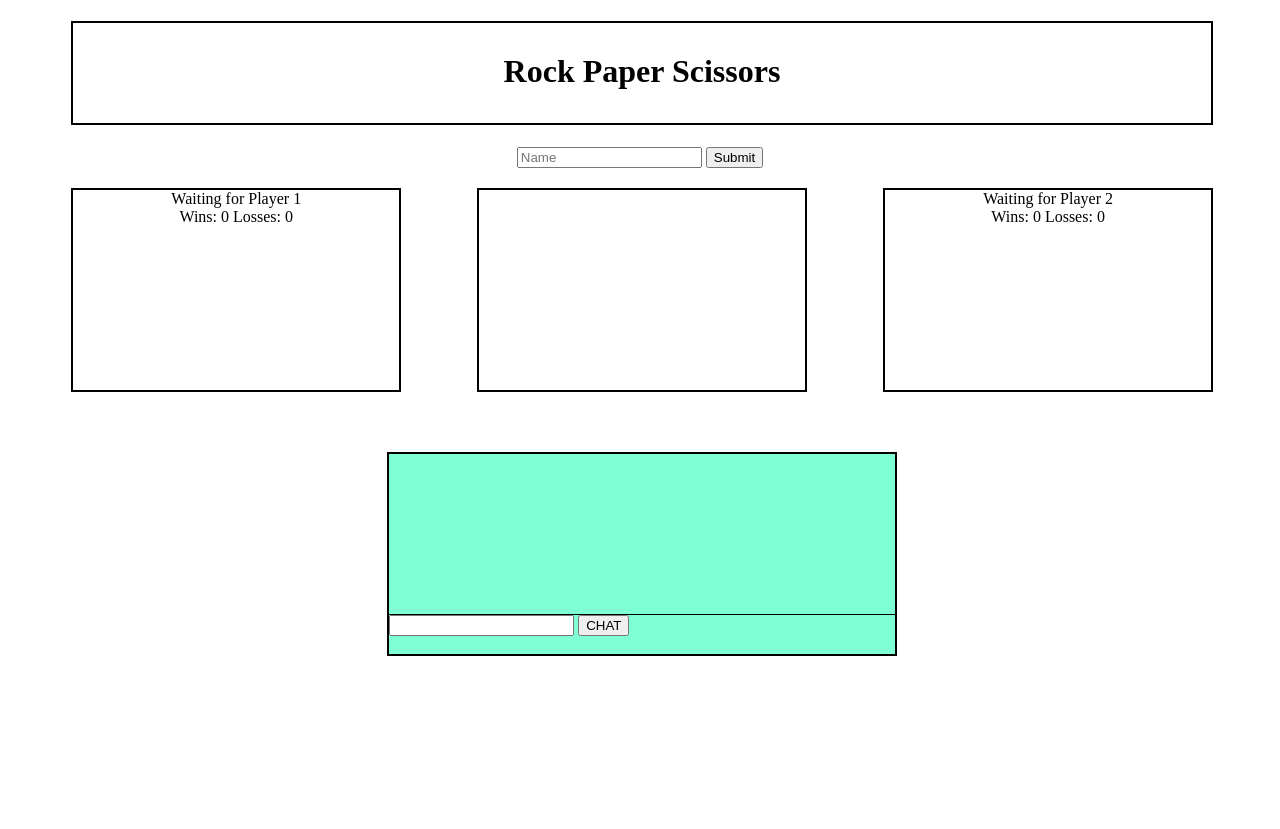
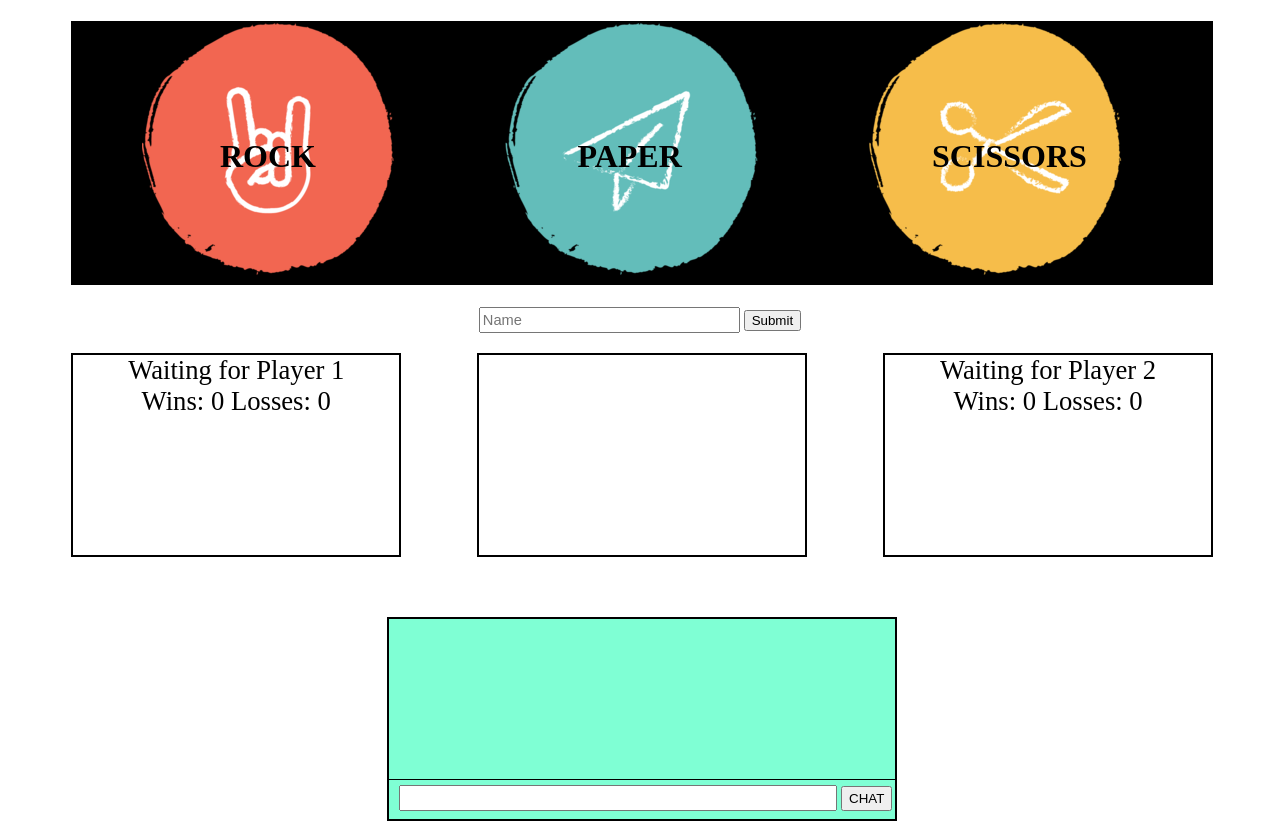
Before and after one commit to ChristianHane/RPS-homework7, a plain HTML site: page index.html in a window 1280 px wide. Before the commit the page ends 800 px from the top, so only its background shows below. Drawn offline with nearby package versions, Linux system fonts and the light colour scheme; no server answers.

Commit message:
CSS changes

```diff
--- a/assets/css/style.css
+++ b/assets/css/style.css
@@ -1,13 +1,32 @@
 h1{
+    background-color: black;
+    background-image: url("../images/rps.png");
+    background-repeat: no-repeat;
+    background-position-x : center;
     border: 2px solid black;
     text-align: center;
     width: 90%;
-    height: 70px;
+    height: 145px;
     margin-left: 5%;
-    padding-top: 30px;
+    padding-top: 115px;
+}
+
+#rock{
+    margin-left: 2%;
+    margin-right: 11%;
+}
+
+#paper{
+    margin-left: 12%;
+    margin-right: 11%;
+}
+
+#scissors{
+    margin-left: 11%;
 }
 
 #player-1, #player-2, #display-winner{
+    background-color: white;
     text-align: center;
     height: 200px;
     width: 25.8%;
@@ -49,3 +68,24 @@ h1{
     border-radius: 4px;
     box-sizing: border-box;
 }
+
+#display-winner, #player-1, #player-2{
+    font-size: 20pt;
+}
+
+#chat-text{
+    font-size: 11pt;
+    height: 20px;
+    width: 85%;
+    margin: 5px 0 0 2%;
+}
+
+.submit-chat, .submit-name{
+    height: 25px;
+}
+
+#name{
+    height: 20px;
+    width: 20%;
+    font-size: 11pt;
+}
--- a/index.html
+++ b/index.html
@@ -7,7 +7,9 @@
     <link rel="stylesheet" href="assets/css/style.css">
 </head>
 <body>
-    <h1>Rock Paper Scissors</h1>
+    <h1 background>
+        <span id="rock">ROCK</span><span id="paper">PAPER</span><span id="scissors">SCISSORS</span>
+    </h1>
 
     <div id="name-form">
         <input type="text" name="playername" placeholder="Name" id="name" value="">
```
Also changed, not shown: assets/images/rps.png (added).
